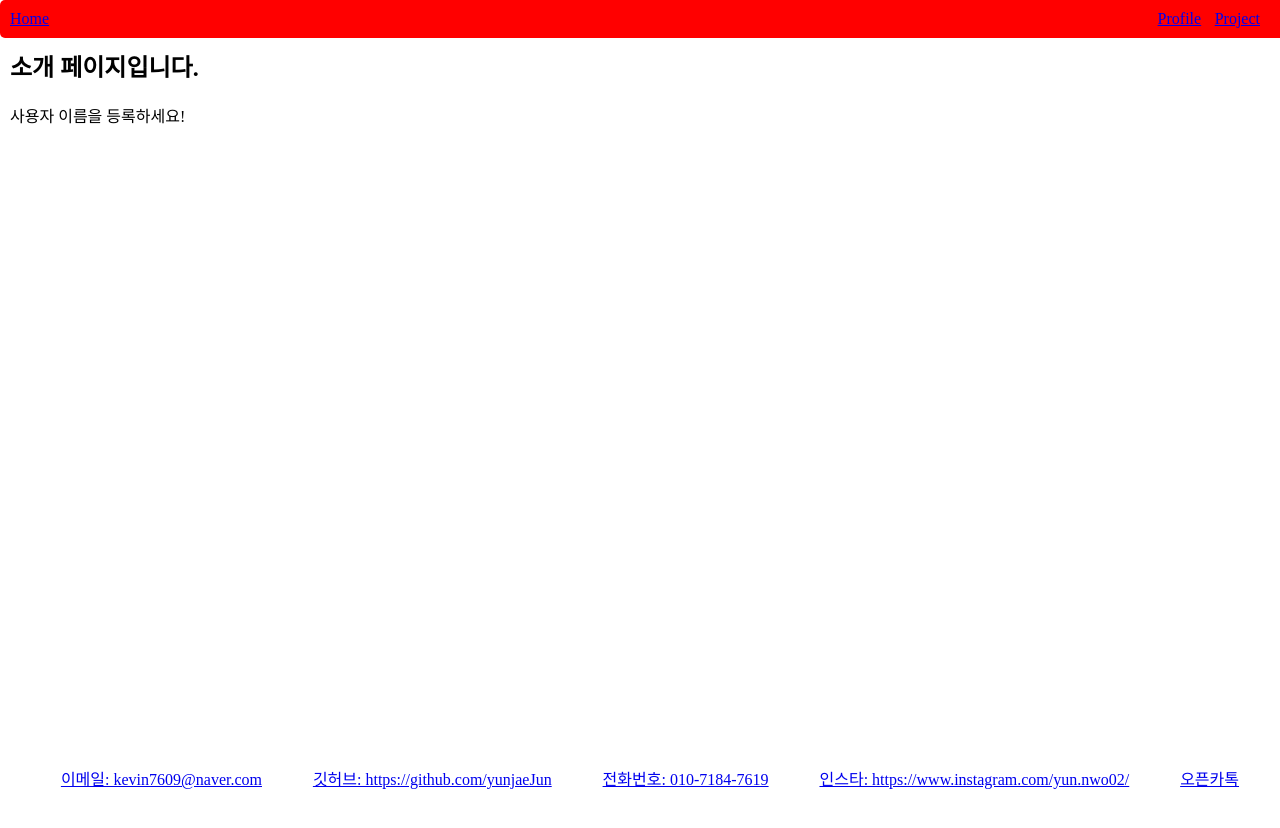
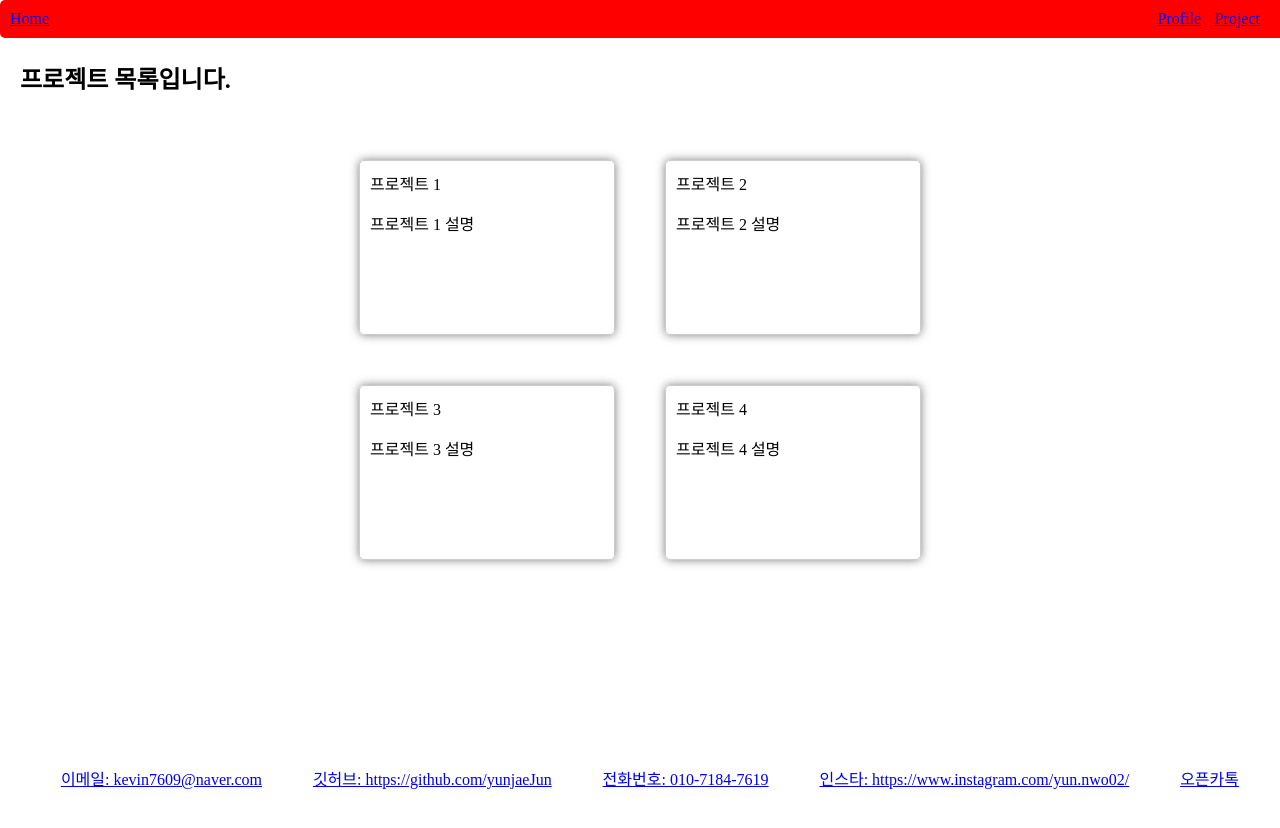
Before and after one commit to yunjaeJun/portFolio, a website: page project.html in a window 1280 px wide. Before the commit the page ends 800 px from the top, so only its background shows below. Drawn offline with Linux system fonts and the light colour scheme.

Commit message:
20250403last

```diff
--- a/project.html
+++ b/project.html
@@ -6,6 +6,7 @@
     <link rel="stylesheet" href="./restFront.css" />
   </head>
   <body>
+    <header>
       <nav class="home">
         <a href="./restFront.html">Home</a>
       </nav>
@@ -13,11 +14,37 @@
         <a href="./profile.html">Profile</a>
         <a href="./project.html">Project</a>
       </nav>
-
-    <div>
-      <br />
-      <h2>소개 페이지입니다.</h2>
-      <p>사용자 이름을 등록하세요!</p>
+    </header>
+    <div class="display-container">
+      <div class="comment-container">
+        <h2>프로젝트 목록입니다.</h2>
+      </div>
+    </div>
+    <div class="project-container">
+      <div class="project-item">
+        <div class="project-item1">프로젝트 1</div>
+        <p>프로젝트 1 설명</p>
+        <a href></a>
+        <a href></a>
+      </div>
+      <div class="project-item">
+        <div class="project-item2">프로젝트 2</div>
+        <p>프로젝트 2 설명</p>
+        <a href></a>
+        <a href></a>
+      </div>
+      <div class="project-item">
+        <div class="project-item3">프로젝트 3</div>
+        <p>프로젝트 3 설명</p>
+        <a href></a>
+        <a href></a>
+      </div>
+      <div class="project-item">
+        <div class="project-item4">프로젝트 4</div>
+        <p>프로젝트 4 설명</p>
+        <a href></a>
+        <a href></a>
+      </div>
     </div>
     <nav class="contact">
       <a href="mailto:kevin7609@naver.com">이메일: kevin7609@naver.com</a>
--- a/restFront.css
+++ b/restFront.css
@@ -35,9 +35,34 @@ nav.contact {
     justify-content: space-evenly;
 }
 
-div {
+div.display-container {
+    margin-top: 41.33px;
+    width: 100%;
+    height: 100px;
+}
+
+div.comment-container {
+    margin-top: 60px;
+    margin-left: 20px;
+}
+
+div.project-container {
+    display: flex;
+    justify-content: center;
+    width: 100%;
+    height: 50%;
+    display: grid;
+    grid-template-columns: repeat(2, 20%);
+    gap: 50px;
+}
+
+div.project-item {
+    border: 1px solid #ccc;
+    box-shadow: 0 0 10px 0 rgba(0, 0, 0, 0.5);
     padding: 10px;
+    border-radius: 5px;
 }
+
 
 form {
     padding: 10px;
```
Also changed, not shown: profile.html (+2 -1 lines), restFront.html (+2 -1 lines). Lines whose indentation alone changed are shown as unchanged.
